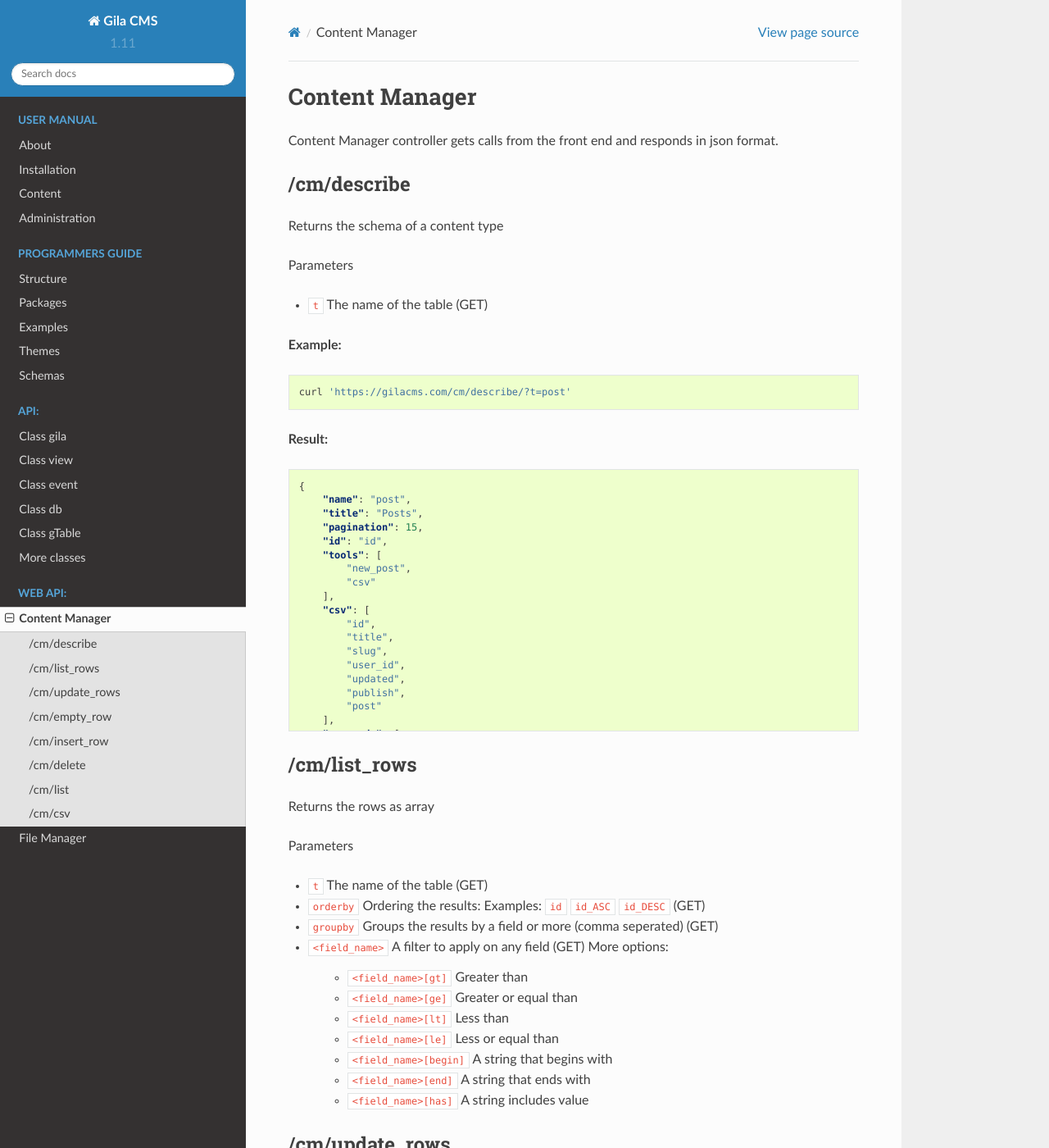
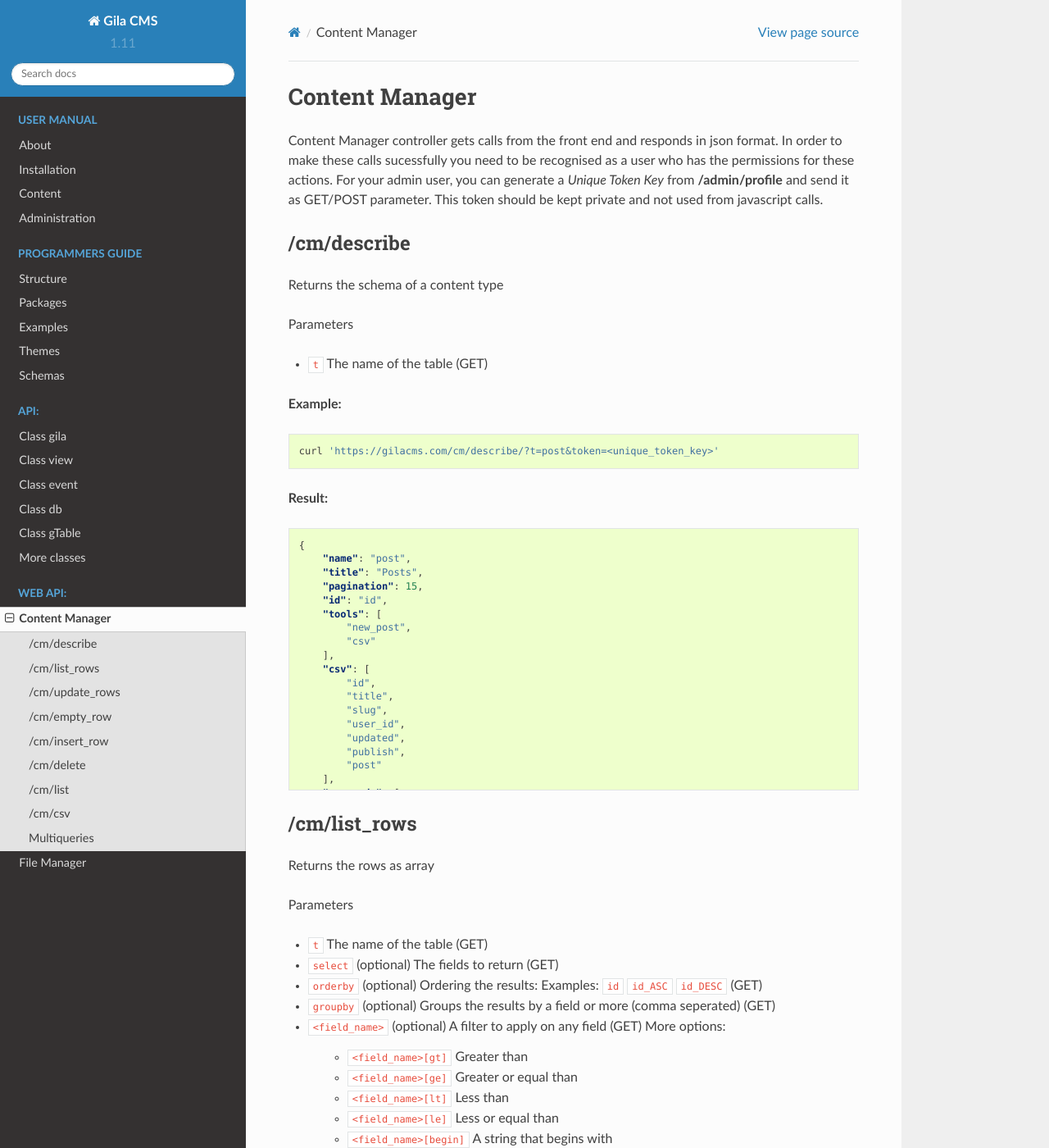
Before and after one commit to GilaCMS/docs, a Sphinx documentation site: the page built from source/cm.rst, in a window 1280 px wide and 1400 px high. Shown: the whole window at 82% size. Built offline with Sphinx 7.4.7 and the Read the Docs theme 2.0.0, drawn with Linux system fonts in a browser that asks for light colours; pages that are not in the unit, such as notebooks, are missing from menus; some of the changed text lies outside the part shown.

Commit message:
add select param

```diff
--- a/source/cm.rst
+++ b/source/cm.rst
@@ -2,6 +2,9 @@ Content Manager
 ===============
 
 Content Manager controller gets calls from the front end and responds in json format.
+In order to make these calls sucessfully you need to be recognised as a user who has the permissions for these actions.
+For your admin user, you can generate a *Unique Token Key* from **/admin/profile** and send it as GET/POST parameter.
+This token should be kept private and not used from javascript calls.
 
 /cm/describe
 ------------
@@ -15,7 +18,7 @@ Parameters
 
 .. code-block:: bash
 
-   curl 'https://gilacms.com/cm/describe/?t=post'
+   curl 'https://gilacms.com/cm/describe/?t=post&token=<unique_token_key>'
 
 **Result:**
 
@@ -97,7 +100,7 @@ Parameters
                 "title": "User",
                 "type": "select",
                 "options": {
-                    "1": "Vasilis"
+                    "1": "Admin"
                 }
             },
             "updated": {
@@ -172,9 +175,10 @@ Returns the rows as array
 Parameters
 
 * ``t`` The name of the table (GET)
-* ``orderby`` Ordering the results: Examples: ``id`` ``id_ASC`` ``id_DESC`` (GET)
-* ``groupby`` Groups the results by a field or more (comma seperated) (GET)
-* ``<field_name>`` A filter to apply on any field (GET) More options:
+* ``select`` (optional) The fields to return (GET)
+* ``orderby`` (optional) Ordering the results: Examples: ``id`` ``id_ASC`` ``id_DESC`` (GET)
+* ``groupby`` (optional) Groups the results by a field or more (comma seperated) (GET)
+* ``<field_name>`` (optional) A filter to apply on any field (GET) More options:
 
     * ``<field_name>[gt]`` Greater than
     * ``<field_name>[ge]`` Greater or equal than
@@ -230,3 +234,11 @@ Parameters are like ``/list_rows``
 -------
 Returns the rows in csv format for download
 Parameters are like ``/list_rows``
+
+Multiqueries
+------------
+These actions can be used in a /cm multiquery(https://gilacms.com/blog/43)
+
+* list
+* list_rows
+* describe
```
Also changed, not shown: 2 other files.
